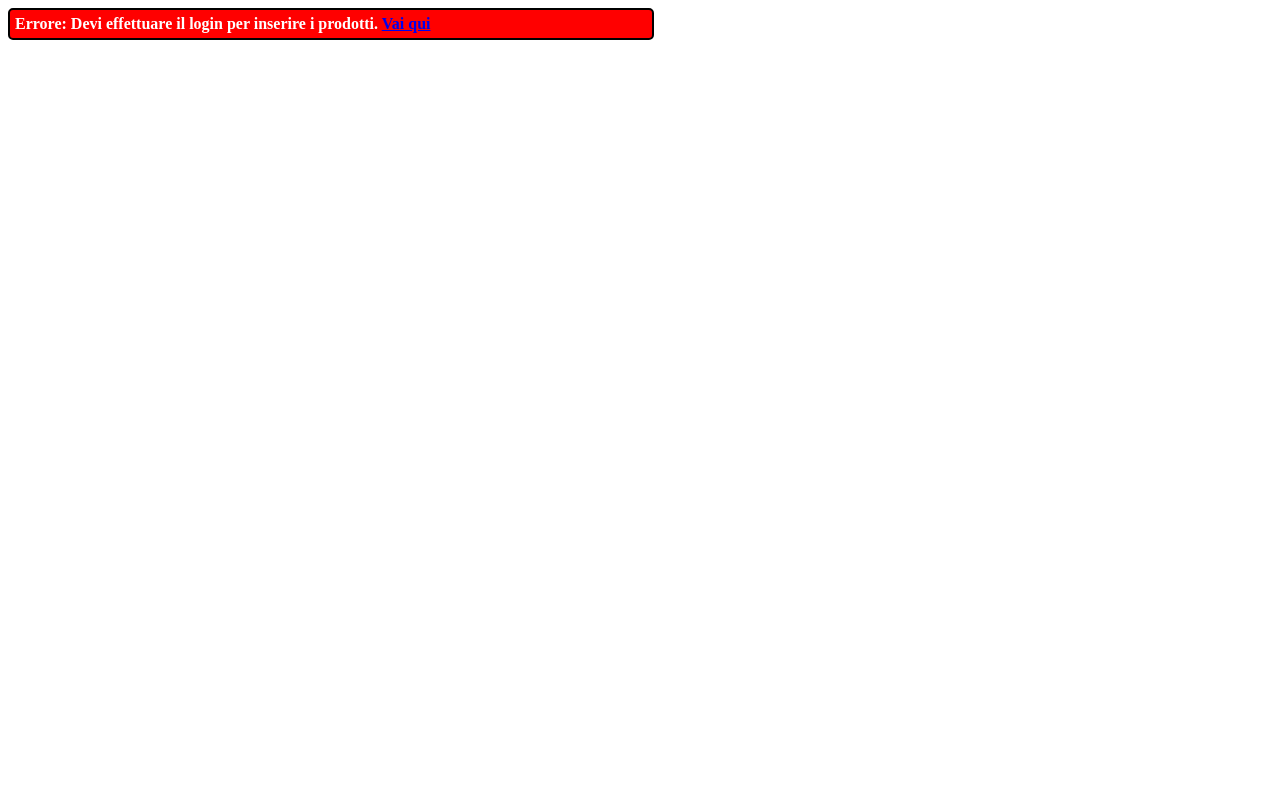
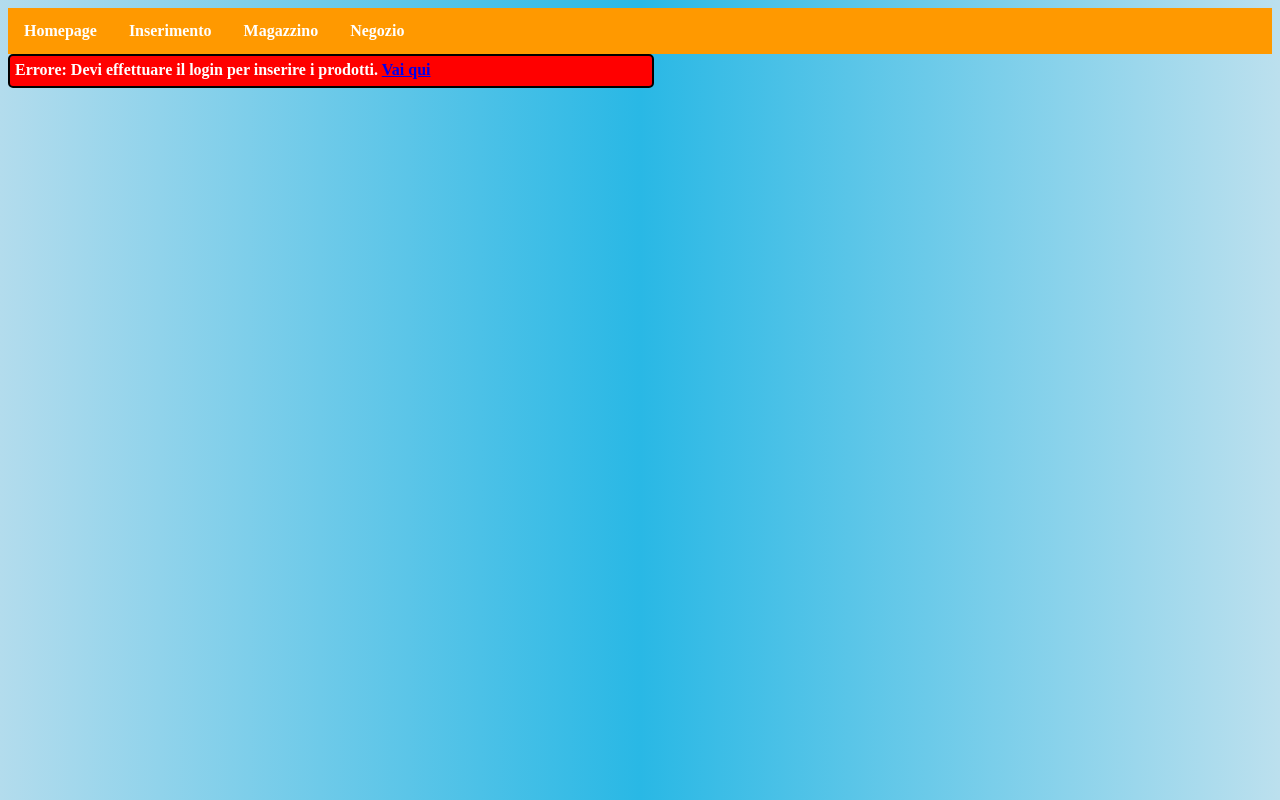
Before and after one commit to EltarSilence/School, a PHP site: page /inserimento.php in a window 1280 px wide. Run offline with PHP 8.4, Linux system fonts and the light colour scheme.

Commit message:
New design

```diff
--- a/PHP/EsercizioSessioni/bar.php
+++ b/PHP/EsercizioSessioni/bar.php
@@ -1,8 +1,17 @@
+<ul>
+  <li><a href="homepage.php">Homepage</a></li>
+  <li><a href="inserimento.php">Inserimento</a></li>
+  <li><a href="elenco.php">Magazzino</a></li>
+  <li><a href="#">Negozio</a></li>
+</ul>
+
 <?php
+/*
   if (isset($_SESSION['username'])){
     echo ' <img class="icona" src="img/usericon.png"> Benvenuto, '.$_SESSION['username'];
   }
   else {
     echo '<div class="head">Non sei loggato!</div>';
   }
+  */
 ?>
--- a/PHP/EsercizioSessioni/inserimento.php
+++ b/PHP/EsercizioSessioni/inserimento.php
@@ -8,6 +8,7 @@
 
   session_start();
   require 'Prodotto.php';
+  include 'bar.php';
   if (isset($_SESSION['username'])) {
     echo '<div class="success">
     <b>Amministratore loggato: </b> '.$_SESSION['username'].'</div>';
@@ -78,7 +79,7 @@
       $uploaddir = 'img/';
       //$link = 'img'.$ts->getTimestamp().$estensione;
       $uploadfile = $uploaddir.'img'.$ts->getTimestamp().$estensione;
-
+      var_dump($_FILES['immagineP']['tmp_name']);
       if (move_uploaded_file($_FILES['immagineP']['tmp_name'], $uploadfile)) {
           echo "File is valid, and was successfully uploaded.\n";
 
--- a/PHP/EsercizioSessioni/prodotti.csv
+++ b/PHP/EsercizioSessioni/prodotti.csv
@@ -9,3 +9,4 @@
 Televisore 45 pollici base,Televisore,649.90,50,img/img1543235459.jpg,
 Hard Disk GPT 10TB,PC,299.90,6,img/img1543235584.jpg,
 Cavo USB Tipo C,Cavo,2.90,2000,img/img1543235735.jpg,
+Amazon Echo,PC,49.90,80,img/img1543839132.jpg,
--- a/PHP/EsercizioSessioni/style.css
+++ b/PHP/EsercizioSessioni/style.css
@@ -1,3 +1,39 @@
+body {
+  background: #b3dced;
+  background: -moz-linear-gradient(left, #b3dced 0%, #29b8e5 50%, #bce0ee 100%);
+  background: -webkit-linear-gradient(left, #b3dced 0%, #29b8e5 50%, #bce0ee 100%);
+  background: -o-linear-gradient(left, #b3dced 0%, #29b8e5 50%, #bce0ee 100%);
+  background: -ms-linear-gradient(left, #b3dced 0%, #29b8e5 50%, #bce0ee 100%);
+  background: linear-gradient(to right, #b3dced 0%, #29b8e5 50%, #bce0ee 100%);
+  filter: progid:DXImageTransform.Microsoft.gradient( startColorstr='#b3dced', endColorstr='#bce0ee', GradientType=1 );
+}
+
+
+ul {
+    background-color: #ff9900;
+    list-style-type: none;
+    margin: 0;
+    padding: 0;
+    overflow: hidden;
+}
+
+li {
+    float: left;
+}
+
+li a {
+    display: block;
+    color: white;
+    font-weight: bold;
+    text-align: center;
+    padding: 14px 16px;
+    text-decoration: none;
+}
+
+li a:hover {
+    background-color: #146eb4;
+}
+
 .head {
   width: 25%;
   border-radius: 8px;
@@ -10,6 +46,7 @@
 
 .error {
   width: 50%;
+  height: 20px;
   border-radius: 5px;
   padding: 5px;
   border: solid 2px black;
@@ -20,6 +57,7 @@
 
 .warning {
   width: 50%;
+  height: 20px;
   border-radius: 5px;
   padding: 5px;
   border: solid 2px black;
@@ -30,6 +68,7 @@
 
 .success {
   width: 50%;
+  height: 20px;
   border-radius: 5px;
   padding: 5px;
   border: solid 2px black;
@@ -51,6 +90,14 @@
 }
 
 .product-box {
+  background: #ffaf4b;
+  background: -moz-linear-gradient(left, #ffaf4b 0%, #ff920a 100%);
+  background: -webkit-linear-gradient(left, #ffaf4b 0%, #ff920a 100%);
+  background: -o-linear-gradient(left, #ffaf4b 0%, #ff920a 100%);
+  background: -ms-linear-gradient(left, #ffaf4b 0%, #ff920a 100%);
+  background: linear-gradient(to right, #ffaf4b 0%, #ff920a 100%);
+  filter: progid:DXImageTransform.Microsoft.gradient( startColorstr='#ffaf4b', endColorstr='#ff920a', GradientType=1 );
+  float:left;
   padding: 8px;
   border: solid 2px blue;
   border-radius: 3px;
```
Also changed, not shown: PHP/EsercizioSessioni/elenco.php (+13 -12 lines), PHP/EsercizioSessioni/homepage.php (+2 -15 lines), PHP/EsercizioSessioni/img/img1543839105.jpg (added), PHP/EsercizioSessioni/img/img1543839132.jpg (added).
